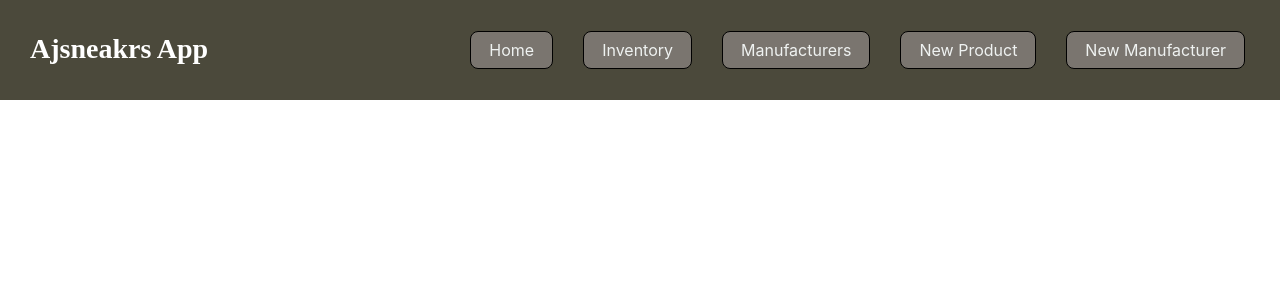
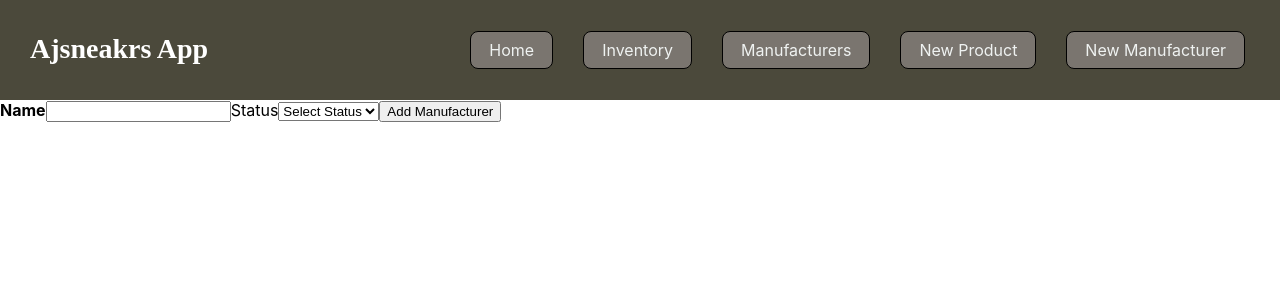
Before and after one commit to ajurgar/newStoreFrontend, a React (Create React App) app: page /manufacturers/new in a window 1280 px wide. Shown: the top 300 px of the page. Built offline with nearby package versions, Linux system fonts and the light colour scheme; no server answers.

Commit message:
added manufacturer form for adding new manufacturers

```diff
--- a/src/components/manufacturer/ManufacturerForm.js
+++ b/src/components/manufacturer/ManufacturerForm.js
@@ -1,15 +1,54 @@
-import React from "react";
+import React, { useState } from "react";
+import Request from "../../helpers/request";
 
+const ManufacturerForm = ({ manufacturers }) => {
 
-const ManufacturerForm = () =>{
+    const [newManufacturer, setNewManufacturer] = useState({
+        name: "",
+        status: null,
+    });
+
+    const handleChange = (e) =>{
+        const newFormData = Object.assign({}, newManufacturer);
+        newFormData[e.target.name] = e.target.value;
+        setNewManufacturer(newFormData);
+    }
+
+    const handleSubmit = (event) =>{
+        event.preventDefault();
+        const request = new Request();
+        request.post("/api/manufacturers", newManufacturer)
+        .then(()=> window.location = '/manufacturers')
+    }
 
 
 
-    return(
-        <>
 
-        </>
+
+    return (
+
+        <form onSubmit={handleSubmit}>
+
+            <label><b>Name</b></label>
+            <input type="text" name="name" value={newManufacturer.name} onChange={handleChange} />
+
+            <label>Status</label>
+            <select name="status" onChange={handleChange}>
+                <option name="status">Select Status </option>
+                <option value={true}>Active</option>
+                <option value={false}>Inactive</option>
+
+
+            </select>
+
+
+            <button onSubmit="submit">Add Manufacturer</button>
+
+
+        </form>
+
     )
 }
 
+
 export default ManufacturerForm;
--- a/src/components/product/ProductForm.js
+++ b/src/components/product/ProductForm.js
@@ -48,7 +48,7 @@ const ProductForm = ({ products, manufacturers }) => {
 
 
 
-    return (
+    return (!manufacturers) ? null : (
         <>
             <h2>Add Product</h2>
             <form className="form" onSubmit={handleSubmit}>
```
